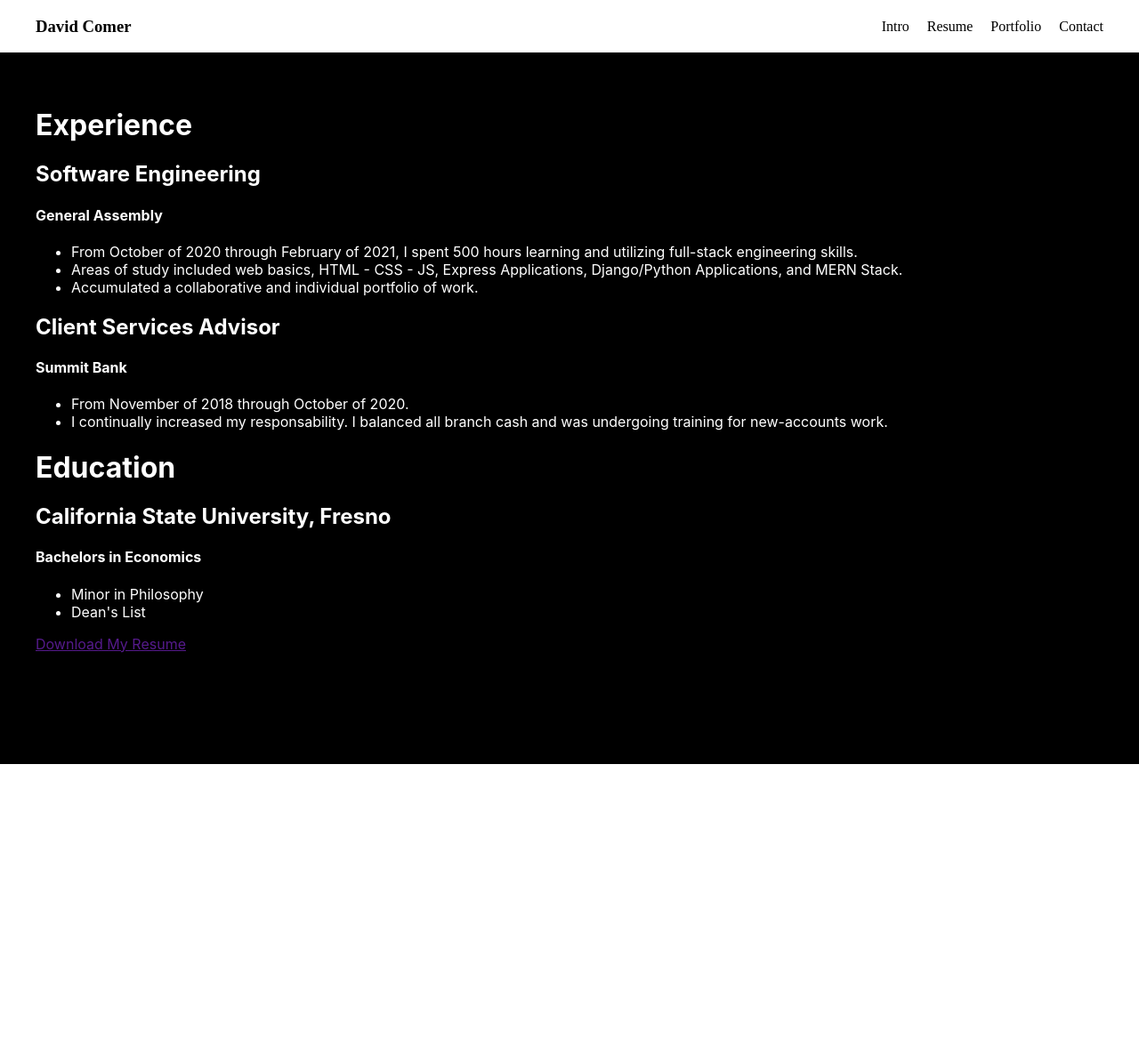
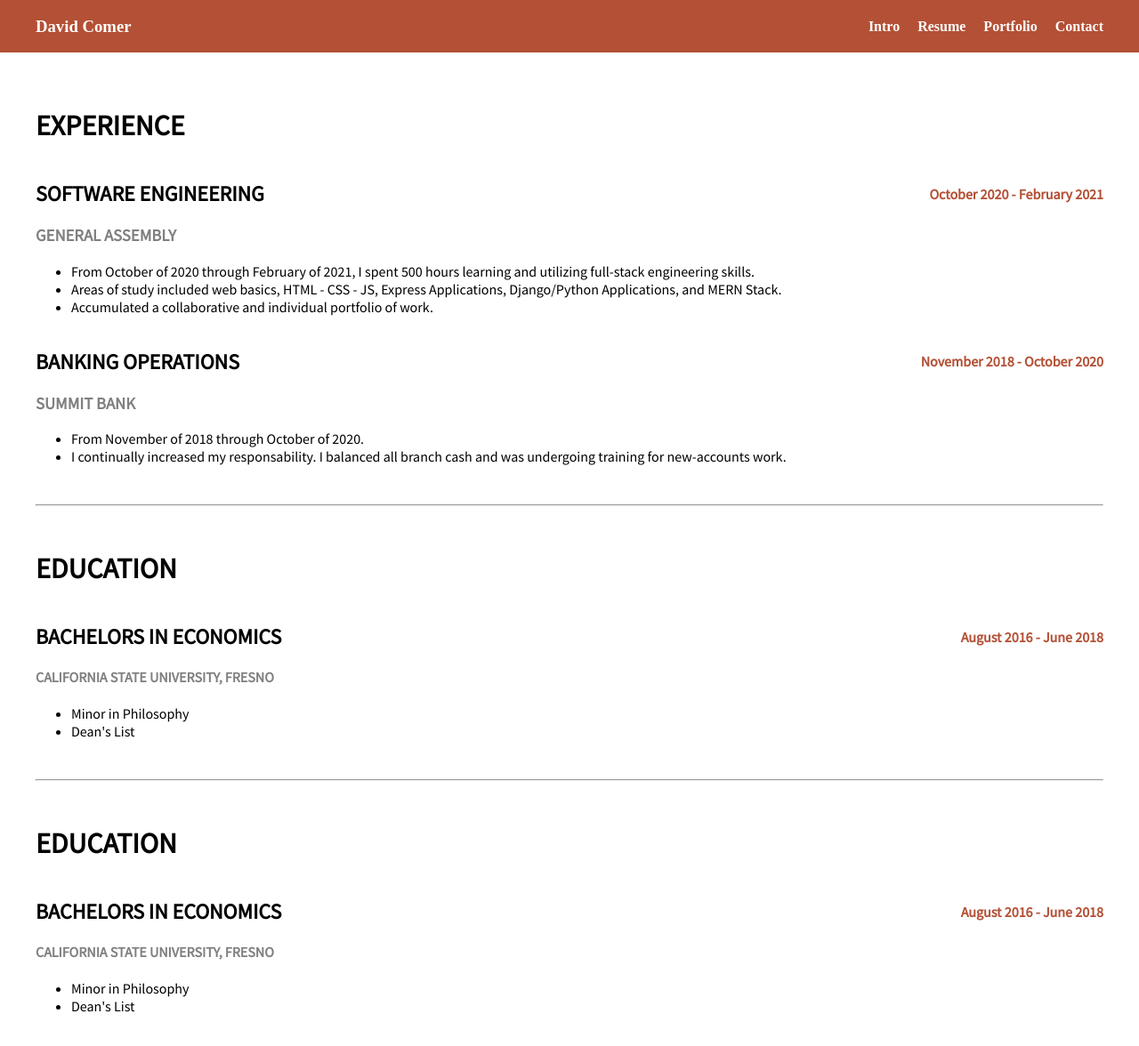
Before and after one commit to DaCoPro/my-portfolio, a React (Create React App) app: page /resume in a window 1280 px wide. Shown: the top 1176 px of the page at 89% size. Before the commit the page ends 859 px from the top, so only its background shows below. Built offline with nearby package versions, Linux system fonts and the light colour scheme.

Commit message:
Change styling.

```diff
--- a/src/Components/NavBar/NavBar.css
+++ b/src/Components/NavBar/NavBar.css
@@ -4,6 +4,9 @@
     justify-content: space-between;
     padding-top: 0px;
     font-family: 'Merriweather', serif;
+    background-color: #B35035;
+    color: white;
+    font-weight: bold;
 }
 
 
@@ -19,6 +22,7 @@
 
 .NavLink {
     text-decoration: none;
-    color: black;
+    color: white;
     padding-right: 20px;
+    font-weight: 900;
 }
--- a/src/Pages/App/App.css
+++ b/src/Pages/App/App.css
@@ -1,5 +1,8 @@
+@import url('https://fonts.googleapis.com/css2?family=Source+Sans+Pro&display=swap');
+
 .App {
   text-align: center;
+  font-family: 'Source Sans Pro', sans-serif;
 }
 
 .App-logo {
--- a/src/Pages/Contact/Contact.css
+++ b/src/Pages/Contact/Contact.css
@@ -2,8 +2,6 @@
     display: flex;
     flex-direction: column;
     align-items: center;
-    background-color: black;
-    color: white;
     height: 100vh;
 }
 
@@ -20,5 +18,5 @@
 
 .CMLinks > a {
     text-decoration: none;
-    color: white;
+    color: black;
 }
--- a/src/Pages/Intro/Intro.css
+++ b/src/Pages/Intro/Intro.css
@@ -11,8 +11,7 @@
     align-items: center;
     justify-content: center;
     height: 95vh;
-    background-color: black;
-    font-family: 'Merriweather', serif;
+
 }
 
 .Photo {
@@ -35,7 +34,6 @@
     justify-content: center;
     align-items: center;
 
-    color: white;
 
 }
 
--- a/src/Pages/Portfolio/Portfolio.css
+++ b/src/Pages/Portfolio/Portfolio.css
@@ -1,6 +1,4 @@
 .Portfolio {
-    background-color: black;
-    color: white;
 
 }
 
--- a/src/Pages/Resume/Resume.css
+++ b/src/Pages/Resume/Resume.css
@@ -1,10 +1,24 @@
 .Resume {
-    background-color: black;
-    color: white;
     height: 100vh;
+
 }
 
 .WholeDoc {
     padding: 40px;
+    font-family: 'Source Sans Pro', sans-serif;
+}
 
+span {
+    display: flex;
+    align-items: center;
+    justify-content: space-between;
 }
+
+.Date {
+    color: #B35035;
+}
+
+.Info {
+    color: grey;
+    margin-top: 0px;
+}
--- a/src/Pages/Resume/Resume.jsx
+++ b/src/Pages/Resume/Resume.jsx
@@ -5,31 +5,46 @@ export default function Resume () {
         <main className="Resume">
             <div className="WholeDoc">
                 <div className="Experience">
-                    <h1>Experience</h1>
-                    <h2>Software Engineering</h2>
-                    <h4>General Assembly</h4>
+                    <h1>EXPERIENCE</h1>
+                    <span><h2 className="Heading">SOFTWARE ENGINEERING</h2><h4 className="Date" >October 2020 - February 2021</h4></span>
+                    <h3 className="Info">GENERAL ASSEMBLY</h3>
                     <ul>
                         <li>From October of 2020 through February of 2021, I spent 500 hours learning and utilizing full-stack engineering skills. </li>
                         <li>Areas of study included web basics, HTML - CSS - JS, Express Applications, Django/Python Applications, and MERN Stack. </li>
                         <li>Accumulated a collaborative and individual portfolio of work.</li>
                     </ul>
-                    <h2>Client Services Advisor</h2>
-                    <h4>Summit Bank</h4>
+                    <span><h2 className="Heading">BANKING OPERATIONS</h2><h4 className="Date" >November 2018 - October 2020</h4></span>
+                    <h3 className="Info">SUMMIT BANK</h3>
                     <ul>
                         <li>From November of 2018 through October of 2020. </li>
                         <li>I continually increased my responsability. I balanced all branch cash and was undergoing training for new-accounts work.</li>
                     </ul>
                 </div>
+                <br/>
+                <hr/>
+                <br/>
                 <div className="Education">
-                    <h1>Education</h1>
-                    <h2>California State University, Fresno</h2>
-                    <h4>Bachelors in Economics </h4>
+                    <h1>EDUCATION</h1>
+                    <span><h2 className="Heading">BACHELORS IN ECONOMICS</h2><h4 className="Date" >August 2016 -  June 2018</h4></span>
+                    <h4 className="Info">CALIFORNIA STATE UNIVERSITY, FRESNO</h4>
                     <ul>
                         <li>Minor in Philosophy</li>
                         <li>Dean's List</li>
                     </ul>
                 </div>
-                <a href="">Download My Resume</a>
+                <br/>
+                <hr/>
+                <br/>
+                <div className="Education">
+                    <h1>EDUCATION</h1>
+                    <span><h2 className="Heading">BACHELORS IN ECONOMICS</h2><h4 className="Date" >August 2016 -  June 2018</h4></span>
+                    <h4 className="Info">CALIFORNIA STATE UNIVERSITY, FRESNO</h4>
+                    <ul>
+                        <li>Minor in Philosophy</li>
+                        <li>Dean's List</li>
+                    </ul>
+                </div>
+
             </div>
         </main>
     );
```
